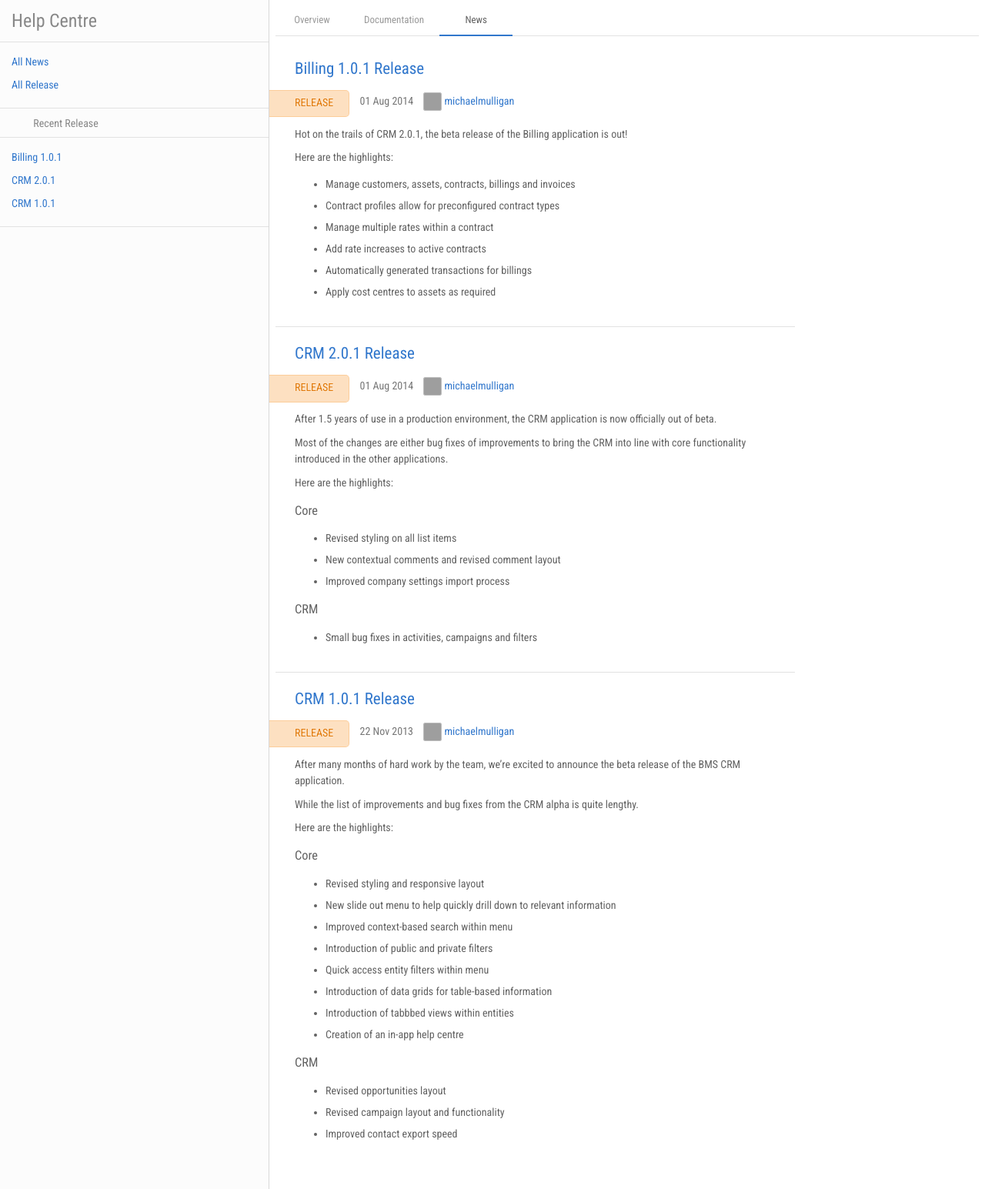
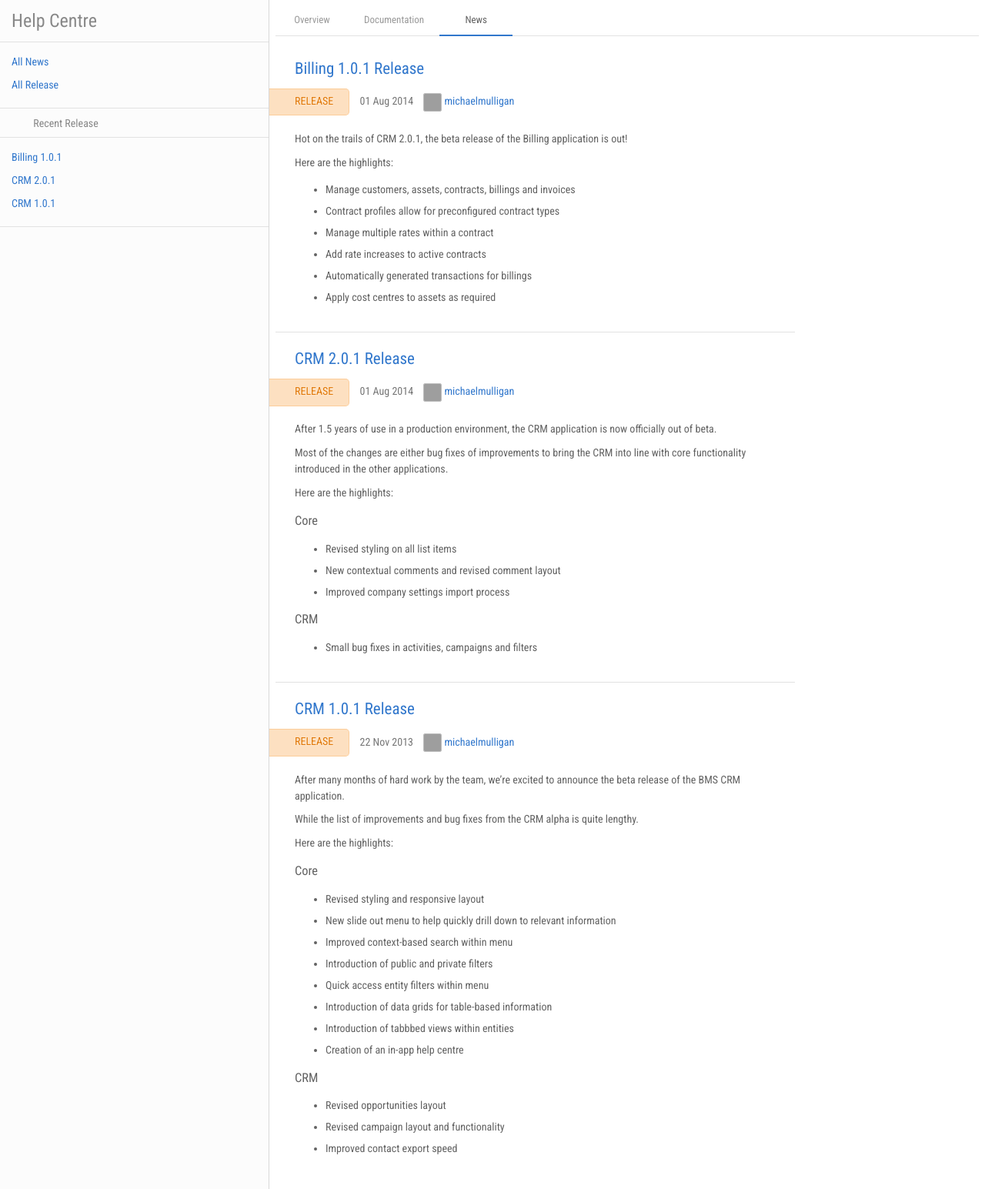
Before and after one commit to ambit/bms-support, a Jekyll site: the page built from news/index.md, in a window 1280 px wide. Shown: the whole page at 77% size. Built offline with Jekyll 4.4.1, drawn with Linux system fonts in a browser that asks for light colours; nearby versions of some CDN libraries; grey boxes are pictures that could not be loaded.

Commit message:
post-meta spacing

```diff
--- a/css/style.css
+++ b/css/style.css
@@ -381,6 +381,7 @@ article h2:first-child {
 
 .post-category {
   display: inline-block;
+  margin-bottom: 10px;
   margin-left: -30px;
   padding: 6px 20px 8px 50px;
   position: relative;
@@ -433,7 +434,7 @@ article h2:first-child {
 }
 
 .post-meta {
-  padding: 5px 0 10px 0;
+  padding: 5px 0 15px 0;
   color: rgba(0, 0, 0, 0.541176);
 }
 
```
